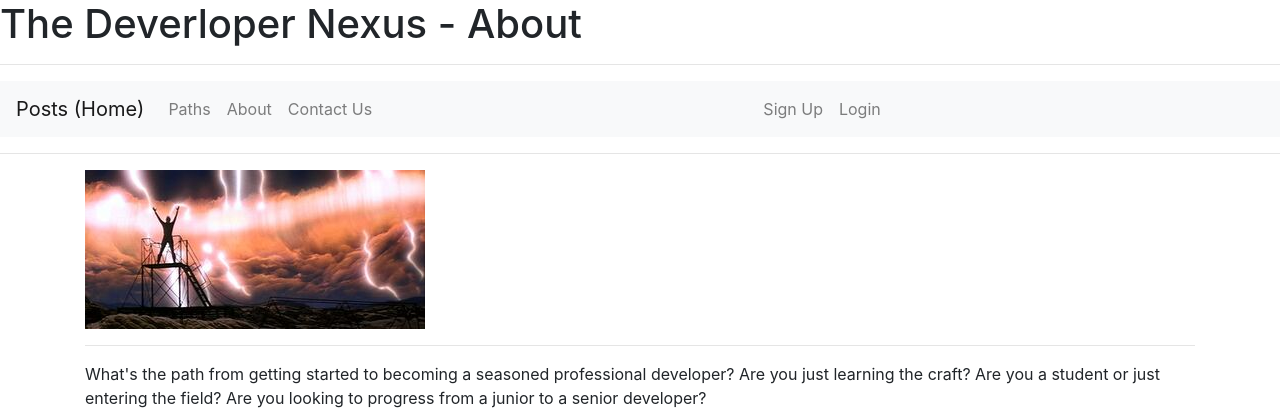
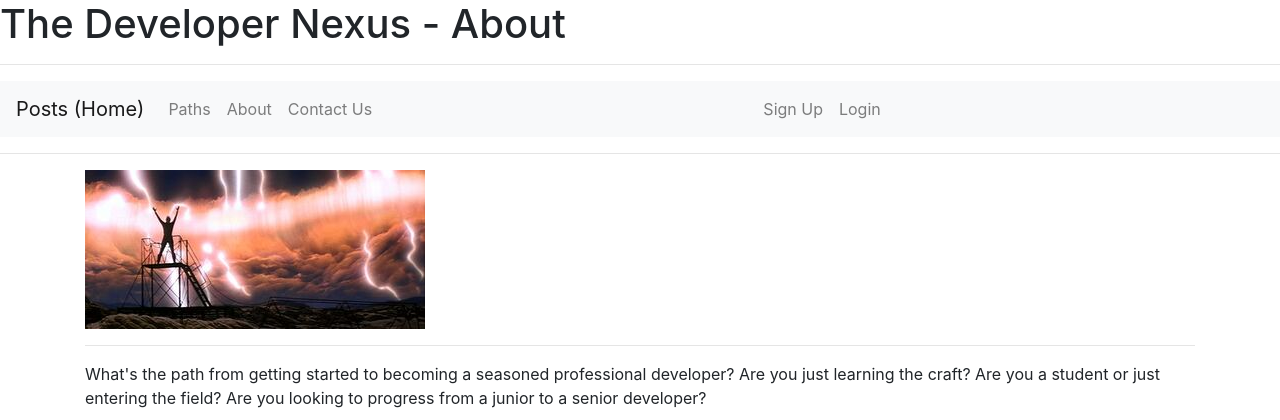
Before and after one commit to sockduct/dusseldorf, a Django app: page /about/ in a window 1280 px wide. Shown: the top 420 px of the page. Run offline with Django 3.2, Linux system fonts and the light colour scheme; parts of the project's set-up code (start-up, migrations or seed data) failed here and were passed over.

Commit message:
Update:  Fix template typo and minor test issue

```diff
--- a/pages/tests.py
+++ b/pages/tests.py
@@ -17,7 +17,7 @@ class AboutPageTests(SimpleTestCase):
         self.assertTemplateUsed(self.response, 'about.html')
 
     def test_aboutpage_contains_correct_html(self):
-        self.assertContains(self.response, 'About The Developer Nexus')
+        self.assertContains(self.response, 'The Developer Nexus - About')
 
     def test_aboutpage_does_not_contain_incorrect_html(self):
         self.assertNotContains(self.response, 'Hi there! I should not be on the page.')
--- a/templates/about.html
+++ b/templates/about.html
@@ -1,8 +1,8 @@
 {% extends 'base.html' %}
 {% load static %}
 
-{% block title %}The Deverloper Nexus - About{% endblock title %}
-{% block header %}The Deverloper Nexus - About{% endblock header %}
+{% block title %}The Developer Nexus - About{% endblock title %}
+{% block header %}The Developer Nexus - About{% endblock header %}
 
 {% block content %}
     <img src="{% static 'img/nexus.jpg' %}">
```
